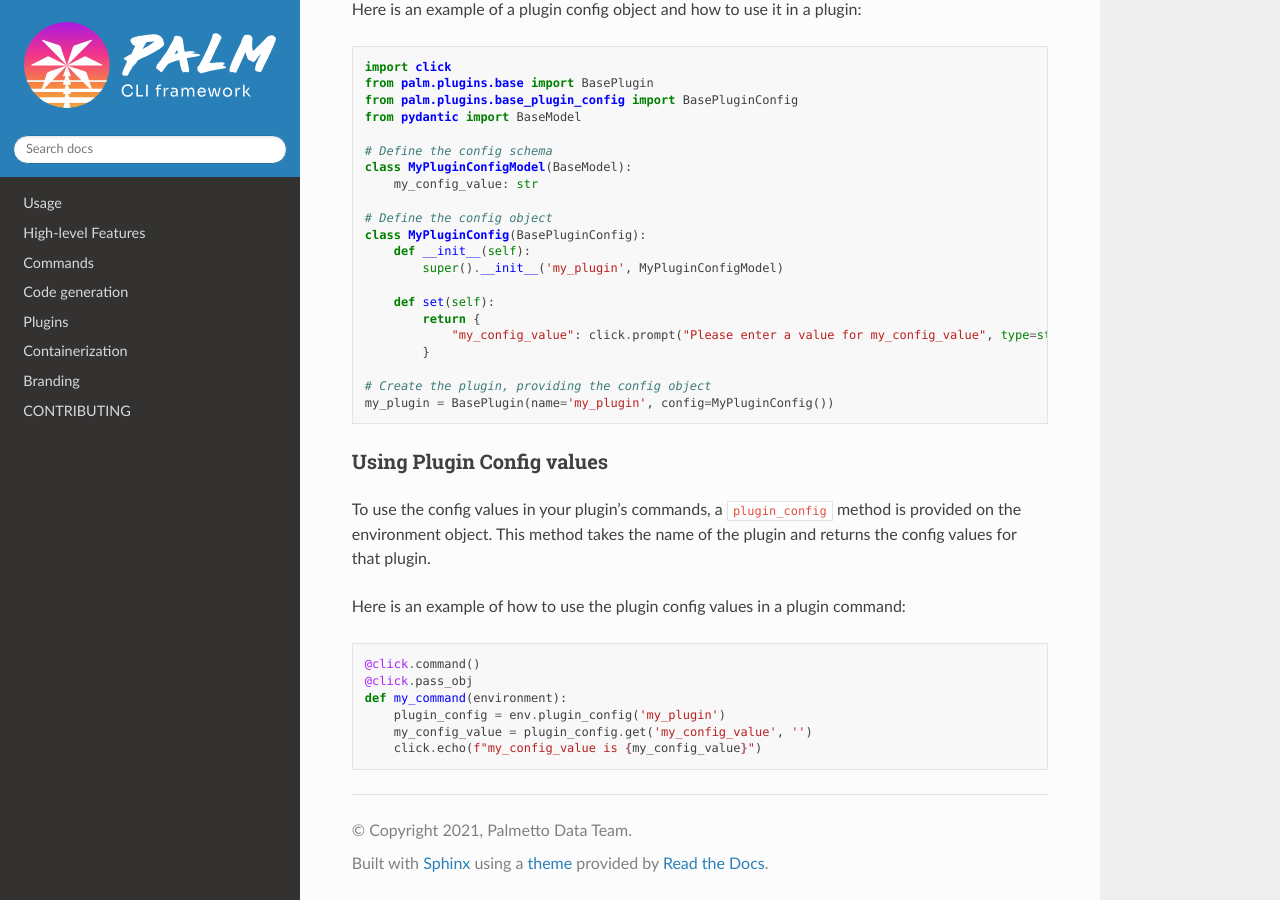
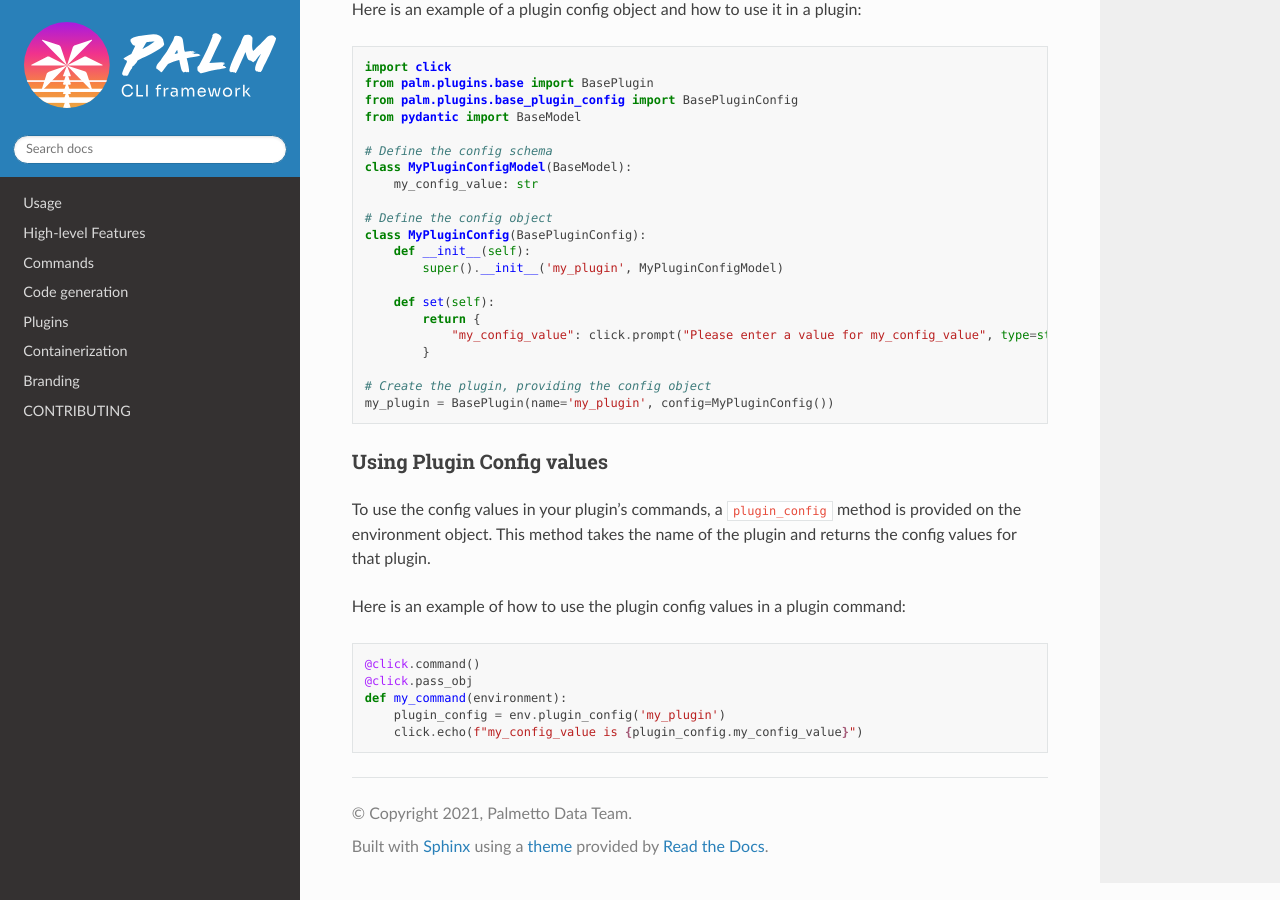
Before and after one commit to palmetto/palm-cli, a Sphinx documentation site: the page built from docs/source/write-a-plugin.rst, in a window 1280 px wide and 900 px high, scrolled down 1024 px. Built offline with Sphinx 7.4.7 and the Read the Docs theme 2.0.0, drawn with Linux system fonts in a browser that asks for light colours.

Commit message:
Update code example to use dot notation
Accessing config properties is now using the
dataclass from pydantic, dot notation > dict!

```diff
--- a/docs/source/write-a-plugin.rst
+++ b/docs/source/write-a-plugin.rst
@@ -84,5 +84,4 @@ Here is an example of how to use the plugin config values in a plugin command:
   @click.pass_obj
   def my_command(environment):
       plugin_config = env.plugin_config('my_plugin')
-      my_config_value = plugin_config.get('my_config_value', '')
-      click.echo(f"my_config_value is {my_config_value}")
+      click.echo(f"my_config_value is {plugin_config.my_config_value}")
```
